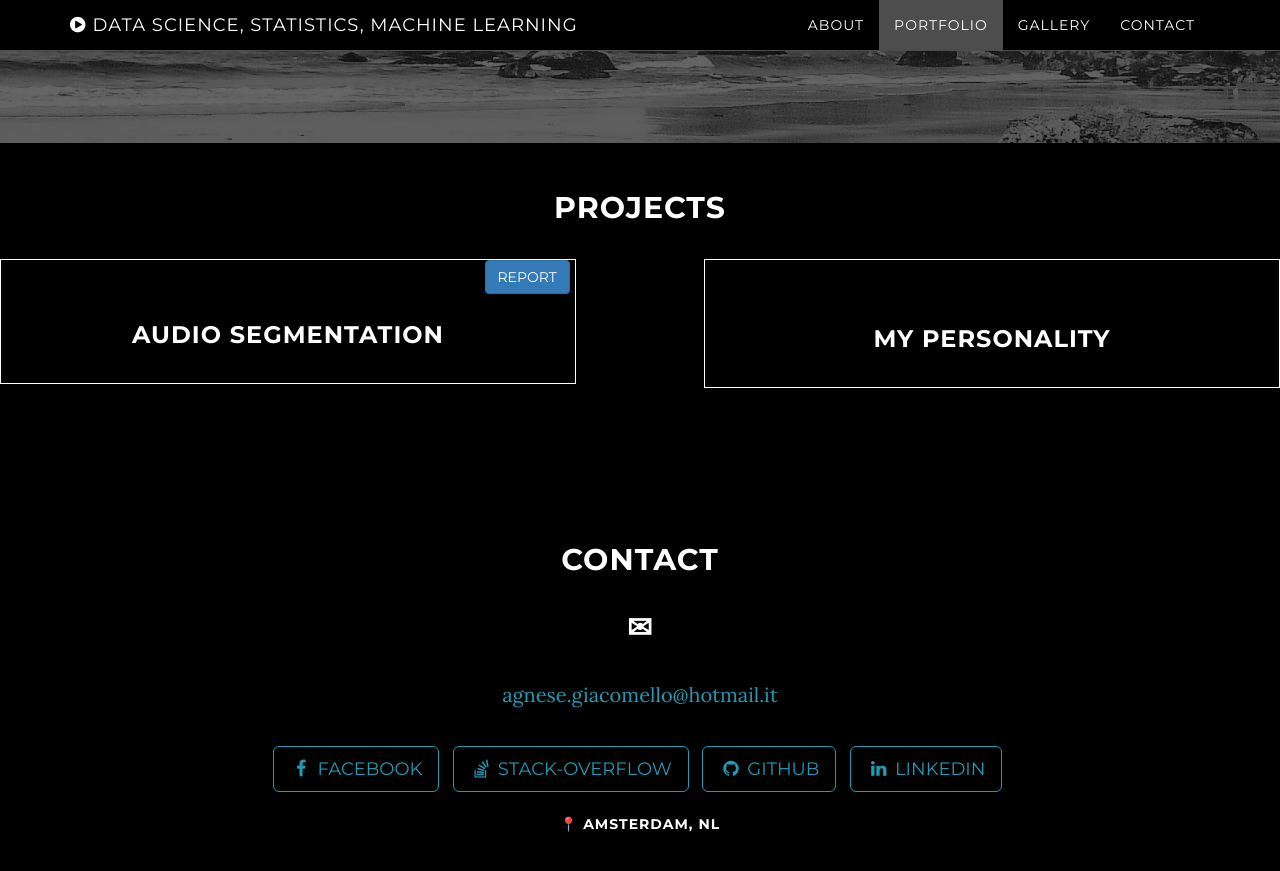
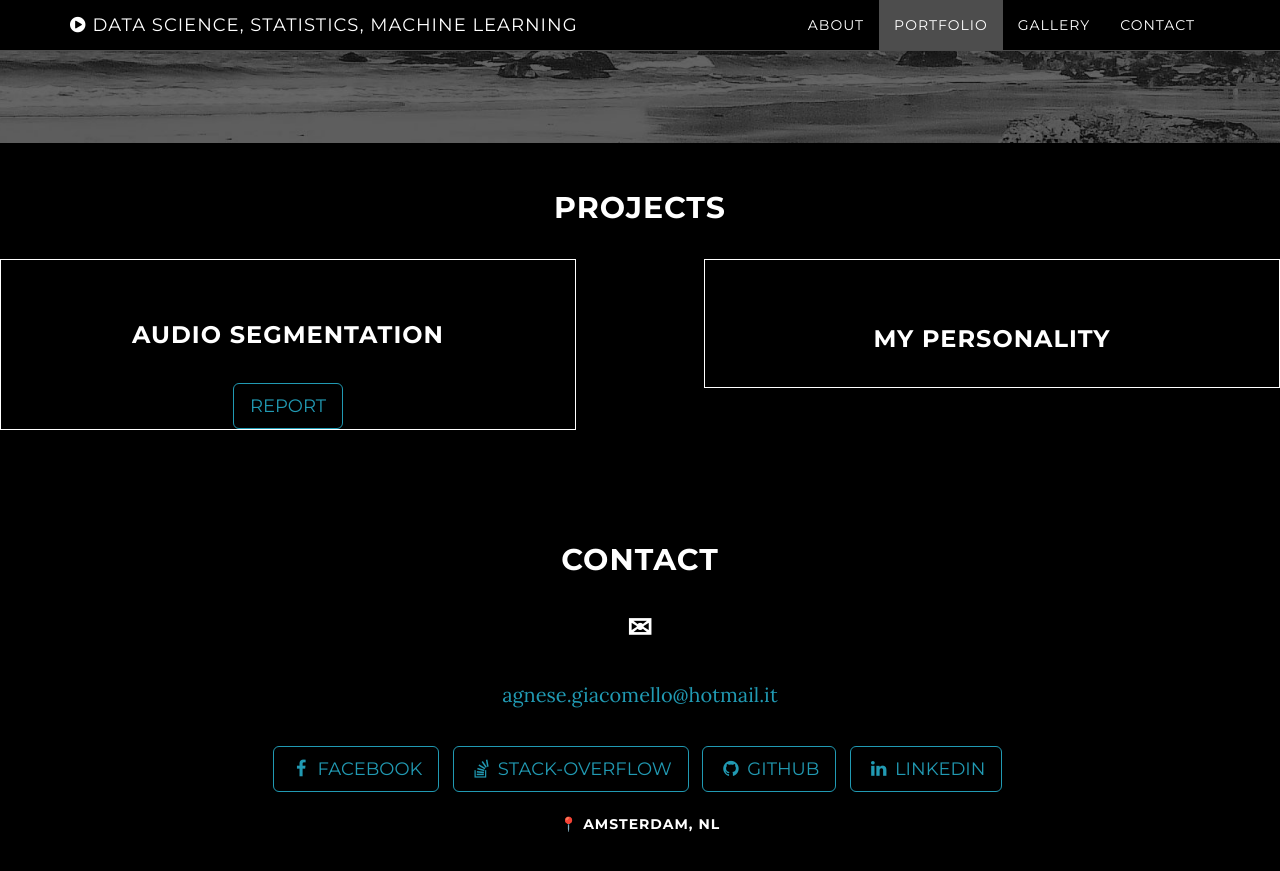
Before and after one commit to AgneseG/AgneseG.github.io, a Jekyll site: the page built from index.html, in a window 1280 px wide and 900 px high, scrolled down 2515 px. Shown: the top 871 px of the window. Built offline with Jekyll 4.4.1, drawn with Linux system fonts in a browser that asks for light colours.

Commit message:
Update download.html

```diff
--- a/_includes/download.html
+++ b/_includes/download.html
@@ -38,7 +38,8 @@
 <div class="cnt1" class="col-lg-8 col-lg-offset-2">
     <h6 class="col-lg-8 col-lg-offset-2" style="color:black">Data Science Lab - SIG Machine Learning Applications</h6>
   <h3 class="col-lg-8 col-lg-offset-2" >Audio Segmentation</h3>
-      <a href="https://drive.google.com/file/d/1sbcjbPFX8HLIGBosnztp05XA7lDKWVVw/view?usp=sharing" target="_blank" class="btn btn-primary">Report</a>
+
+ <a href="https://drive.google.com/file/d/1sbcjbPFX8HLIGBosnztp05XA7lDKWVVw/view?usp=sharing" target="_blank" class="btn btn-default btn-lg">Report</a>
 
 </div>
 
```
